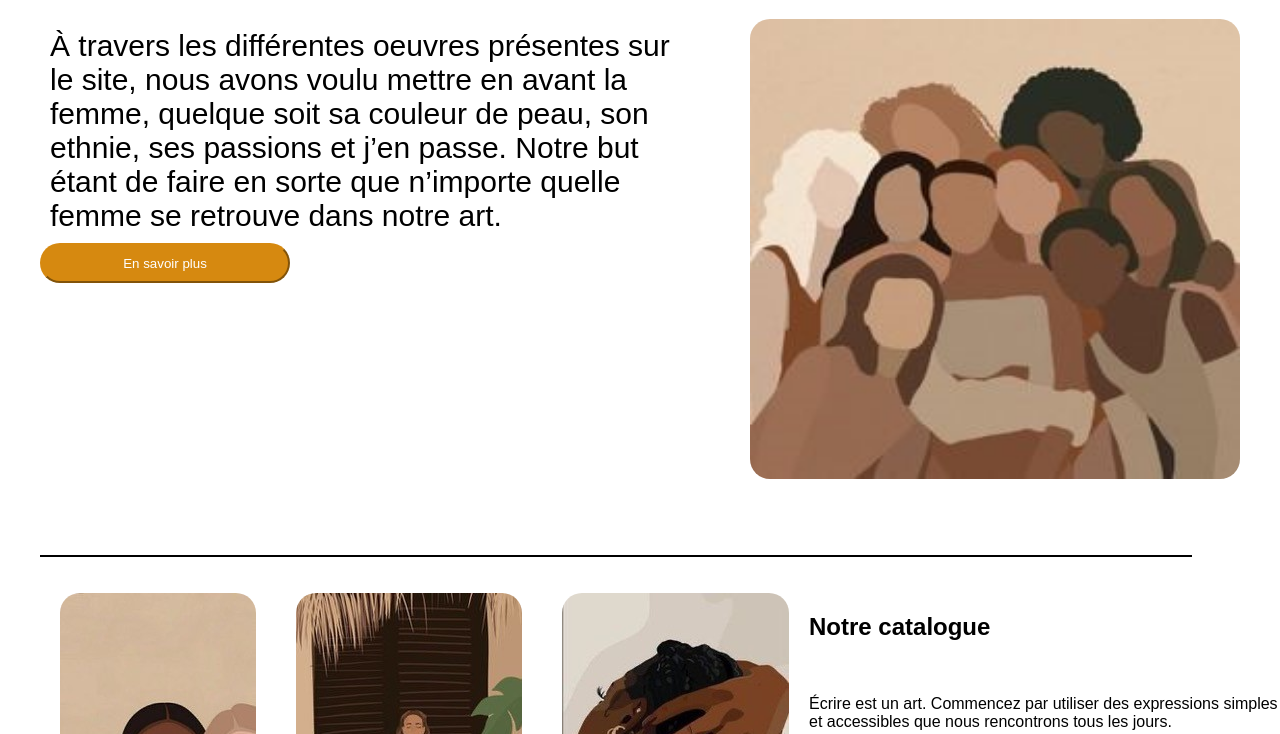
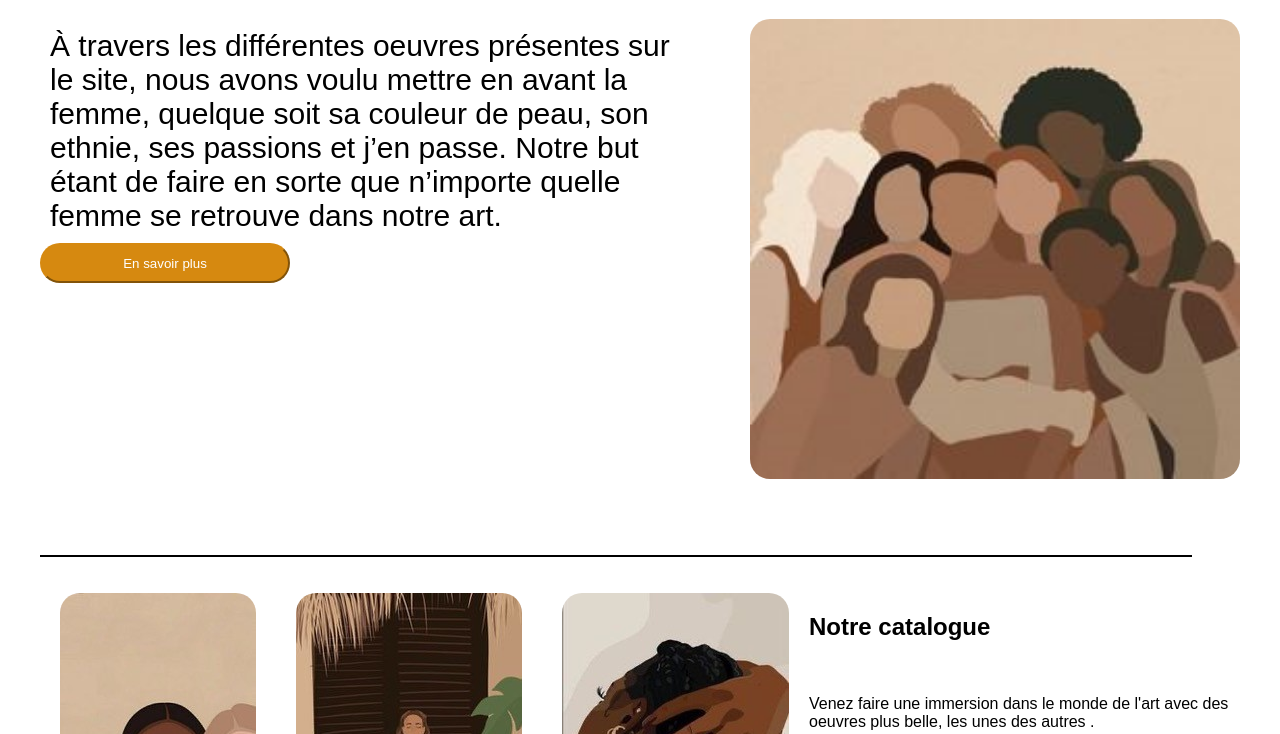
Before and after one commit to khadydiatou-d/Dedal-des-couleurs, a plain HTML site: page index.html in a window 1280 px wide. Shown: the part 218-952 px from the top of the page. Drawn offline with Linux system fonts and the light colour scheme.

Commit message:
Update index.html

```diff
--- a/index.html
+++ b/index.html
@@ -69,10 +69,7 @@
 	<img src="images/16.jpg">
 	<div class="ligne">
 		<h2>Notre catalogue</h2> <br>
-	<p>Écrire est un art. Commencez par
-	utiliser des expressions simples et
-	accessibles que nous rencontrons
-	tous les jours.</p>
+	<p>Venez faire une immersion dans le monde de l'art avec des oeuvres plus belle, les unes des autres .</p>
 	<br>
 	<a href="page3.html">
 		<button>Consultez-les</button>
```
